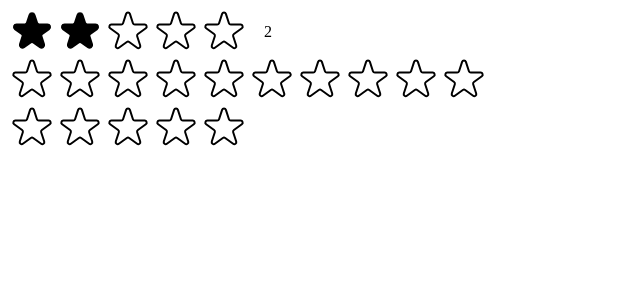
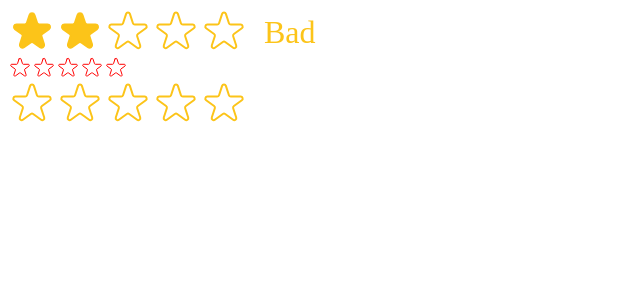
Before and after one commit to fuadbackend/popcorn, a React (Create React App) app: page / in a window 1280 px wide. Both pictures are taken after a click on the button 80 px from the left and 32 px from the top of the page. Shown: the top 300 px of the page, without its empty margins (0-640 px from the left). Built offline with nearby package versions, Linux system fonts and the light colour scheme.

Commit message:
second commit

```diff
--- a/src/StarRating.js
+++ b/src/StarRating.js
@@ -10,12 +10,13 @@
   display: "flex",
 };
 
-const textStyle = {
-  lineHeight: "1",
-  margin: "0",
-};
-
-export default function StarRating({ maxRating = 5 }) {
+export default function StarRating({
+  maxRating = 5,
+  color = "#fcc419",
+  size = "48",
+  className = "",
+  messages = [],
+}) {
   const [rating, setRating] = useState(0);
   const [tempRating, setTempRating] = useState(0);
 
@@ -23,41 +24,62 @@
     setRating(rating);
   }
 
+  const textStyle = {
+    lineHeight: "1",
+    margin: "0",
+    color,
+    fontSize: `${size / 1.5}px`,
+  };
+
   return (
-    <div style={containerStyle}>
+    <div style={containerStyle} className={className}>
       <div style={starContainerStyle}>
         {Array.from({ length: maxRating }, (_, i) => (
           <Star
             key={i}
             onRate={() => handleRating(i + 1)}
-            full={tempRating? tempRating>= i+1 : rating >= i + 1}
+            full={tempRating ? tempRating >= i + 1 : rating >= i + 1}
             onHoverIn={() => setTempRating(i + 1)}
             onHoverOut={() => setTempRating(0)}
+            color={color}
+            size={size}
           />
         ))}
       </div>
 
-      <p style={textStyle}>{tempRating || rating || ""}</p>
+      <p style={textStyle}>
+        {messages.length === maxRating
+          ? messages[tempRating ? tempRating - 1 : rating - 1]
+          : tempRating || rating || ""}
+      </p>
     </div>
   );
 }
 
-const starStyle = {
-  height: "48px",
-  width: "48px",
-  display: "block",
-  cursor: "pointer",
-};
+function Star({ onRate, full, onHoverIn, onHoverOut, color, size }) {
+  const starStyle = {
+    height: `${size}px`,
+    width: `${size}px`,
+    display: "block",
+    cursor: "pointer",
+    color,
+    size,
+  };
 
-function Star({ onRate, full, onHoverIn, onHoverOut }) {
   return (
-    <span role="button" style={starStyle} onClick={onRate} onMouseEnter={onHoverIn} onMouseLeave={onHoverOut}>
+    <span
+      role="button"
+      style={starStyle}
+      onClick={onRate}
+      onMouseEnter={onHoverIn}
+      onMouseLeave={onHoverOut}
+    >
       {full ? (
         <svg
           xmlns="http://www.w3.org/2000/svg"
           viewBox="0 0 20 20"
-          fill="#000"
-          stroke="#000"
+          fill={color}
+          stroke={color}
         >
           <path d="M9.049 2.927c.3-.921 1.603-.921 1.902 0l1.07 3.292a1 1 0 00.95.69h3.462c.969 0 1.371 1.24.588 1.81l-2.8 2.034a1 1 0 00-.364 1.118l1.07 3.292c.3.921-.755 1.688-1.54 1.118l-2.8-2.034a1 1 0 00-1.175 0l-2.8 2.034c-.784.57-1.838-.197-1.539-1.118l1.07-3.292a1 1 0 00-.364-1.118L2.98 8.72c-.783-.57-.38-1.81.588-1.81h3.461a1 1 0 00.951-.69l1.07-3.292z" />
         </svg>
@@ -66,7 +88,7 @@
           xmlns="http://www.w3.org/2000/svg"
           fill="none"
           viewBox="0 0 24 24"
-          stroke="#000"
+          stroke={color}
         >
           <path
             strokeLinecap="round"
--- a/src/index.js
+++ b/src/index.js
@@ -1,16 +1,18 @@
-import React from 'react';
-import ReactDOM from 'react-dom/client';
+import React from "react";
+import ReactDOM from "react-dom/client";
 // import './index.css';
 // import App from './App';
-import StarRating from './StarRating';
+import StarRating from "./StarRating";
 
-
-const root = ReactDOM.createRoot(document.getElementById('root'));
+const root = ReactDOM.createRoot(document.getElementById("root"));
 root.render(
   <React.StrictMode>
     {/* <App /> */}
-    <StarRating maxRating={5}/>
-    <StarRating maxRating={10}/>
+    <StarRating
+      maxRating={5}
+      messages={["Terrible", "Bad", "Okay", "Good", "Amazing"]}
+    />
+    <StarRating color="red" size="24" className="test" />
     <StarRating />
   </React.StrictMode>
 );
```
